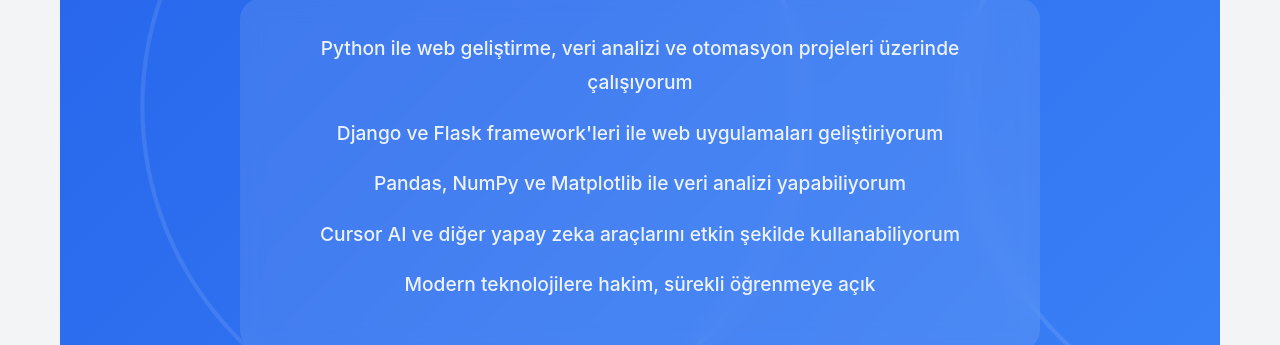
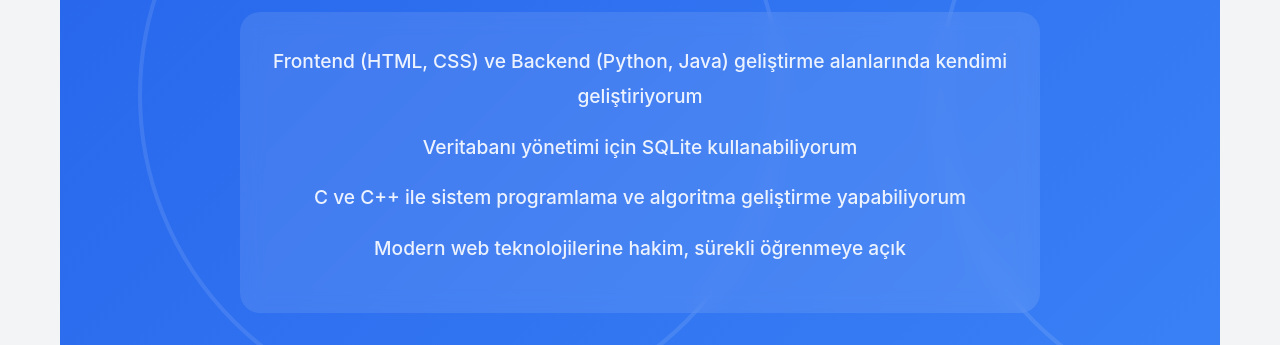
Before and after one commit to musa-arrow/mySite, a plain HTML site: page index.html in a window 1280 px wide. Shown: the part 305-650 px from the top of the page. Drawn offline with Linux system fonts and the light colour scheme.

Commit message:
index.html

```diff
--- a/index.html
+++ b/index.html
@@ -3,7 +3,7 @@
 <head>
     <meta charset="UTF-8">
     <meta name="viewport" content="width=device-width, initial-scale=1.0">
-    <title>Musa Ok - Python Geliştirici Adayı</title>
+    <title>Musa Ok - Full Stack Web Developer</title>
     <link rel="stylesheet" href="https://cdnjs.cloudflare.com/ajax/libs/font-awesome/6.0.0/css/all.min.css">
     <link rel="stylesheet" href="style.css">
 </head>
@@ -24,13 +24,12 @@
         <section id="home" class="hero">
             <div class="hero-content">
                 <h1 id="name">Musa Ok</h1>
-                <p id="title">Python Geliştirici Adayı</p>
+                <p id="title">Full Stack Web Developer</p>
                 <div class="hero-description">
-                    <p>Python ile web geliştirme, veri analizi ve otomasyon projeleri üzerinde çalışıyorum</p>
-                    <p>Django ve Flask framework'leri ile web uygulamaları geliştiriyorum</p>
-                    <p>Pandas, NumPy ve Matplotlib ile veri analizi yapabiliyorum</p>
-                    <p>Cursor AI ve diğer yapay zeka araçlarını etkin şekilde kullanabiliyorum</p>
-                    <p>Modern teknolojilere hakim, sürekli öğrenmeye açık</p>
+                    <p>Frontend (HTML, CSS) ve Backend (Python, Java) geliştirme alanlarında kendimi geliştiriyorum</p>
+                    <p>Veritabanı yönetimi için SQLite kullanabiliyorum</p>
+                    <p>C ve C++ ile sistem programlama ve algoritma geliştirme yapabiliyorum</p>
+                    <p>Modern web teknolojilerine hakim, sürekli öğrenmeye açık</p>
                 </div>
                 <div class="social-links">
                     <a href="https://www.linkedin.com/in/musa-ok-416671351" target="_blank" class="social-icon"><i class="fab fa-linkedin"></i></a>
@@ -43,7 +42,7 @@
             <h2>Hakkımda</h2>
             <div class="about-content">
                 <div class="about-text">
-                    <p id="about-text">Bilgisayar mühendisliği öğrencisi olarak yazılım geliştirme alanında kendimi geliştiriyorum. Python geliştirici olma yolunda ilerliyorum ve yapay zeka teknolojilerine özel ilgi duyuyorum. Cursor AI ve diğer yapay zeka araçlarını etkin şekilde kullanabiliyorum. Sürekli öğrenmeye ve kendimi geliştirmeye odaklanıyorum.</p>
+                    <p id="about-text">Bilgisayar mühendisliği öğrencisi olarak full stack developer olma yolunda ilerliyorum. Frontend tarafında HTML ve CSS, backend tarafında Python ve Java, veritabanı olarak SQLite kullanabiliyorum. Ayrıca C ve C++ ile sistem programlama ve algoritma geliştirme konularında deneyimim var. Sürekli öğrenmeye ve kendimi geliştirmeye odaklanıyorum.</p>
                 </div>
             </div>
         </section>
```
